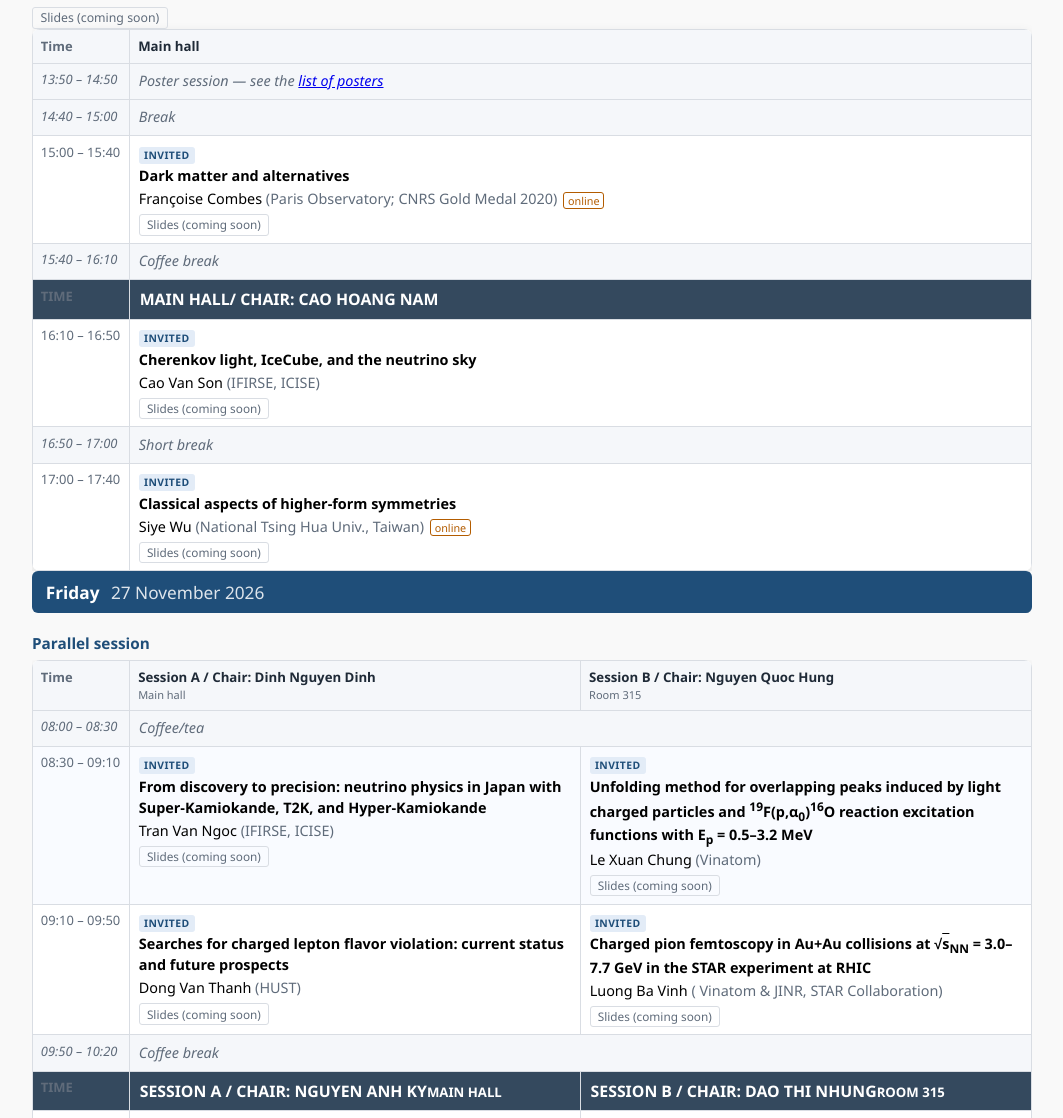
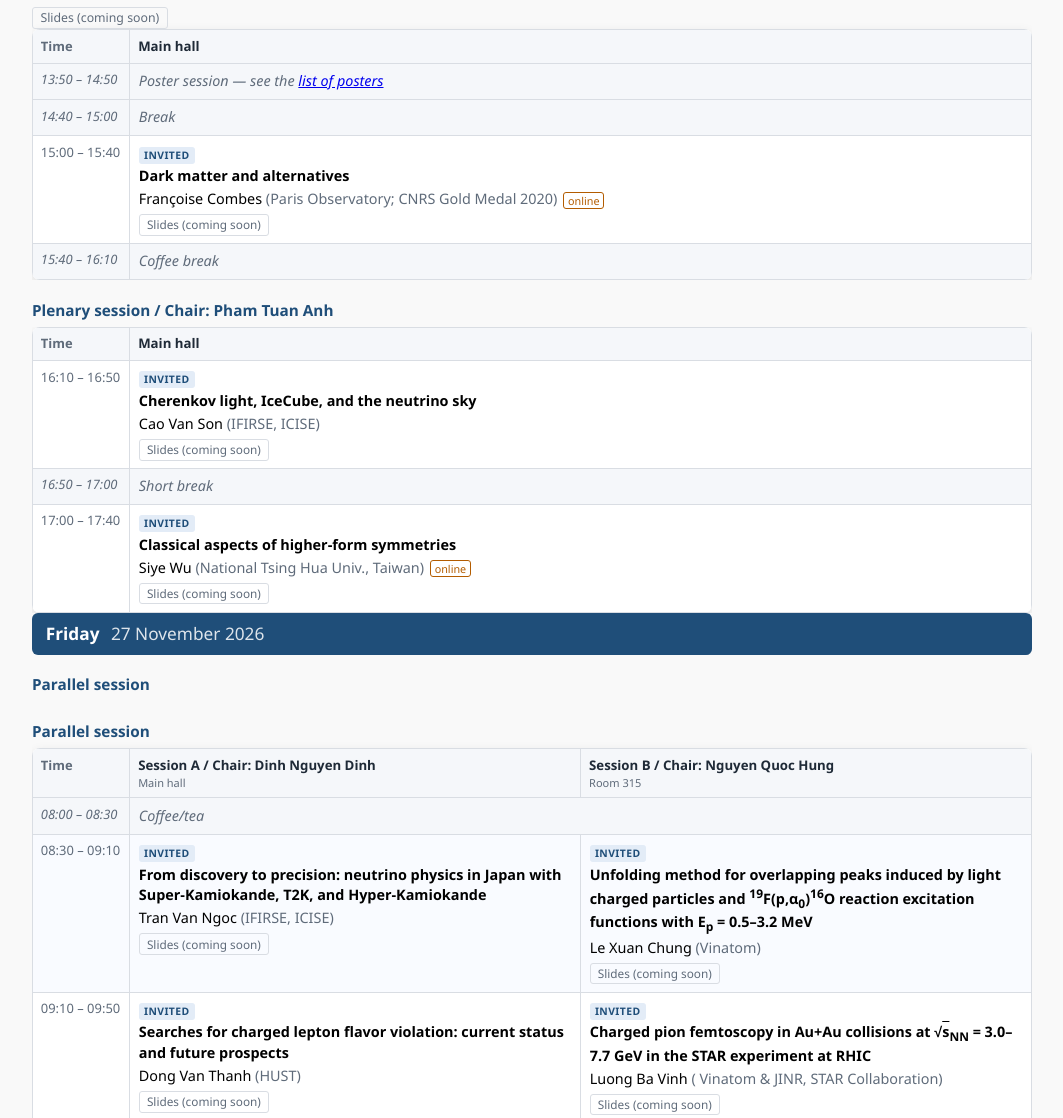
Before and after one commit to hoivl-nlc-vn/hoivl-nlc-vn.github.io, a plain HTML site: page hepvnconf2026.html in a window 1280 px wide. Shown: the part 5862-6980 px from the top of the page, without its empty margins (108-1171 px from the left). Drawn offline with nearby package versions, Linux system fonts and the light colour scheme.

Commit message:
Update session details in hepvnconf2026.html
Added plenary and parallel session details including speakers and titles.

```diff
--- a/hepvnconf2026.html
+++ b/hepvnconf2026.html
@@ -672,7 +672,9 @@ The meeting will cover (but is not limited to) the following topics:
       <!-- d2-12: paste the slides URL into href below -->
       <a class="vh-slides" href="" target="_blank" rel="noopener">Slides</a></div></td></tr>
 <tr class="vh-pause"><td class="vh-time">15:40 – 16:10</td><td colspan="1">Coffee break</td></tr>
-	<tr><th class="vh-time">Time</th><th>Main hall/ Chair: Cao Hoang Nam</th></tr></thead><tbody>
+	  </table></div></div>
+	  <h4 class="vh-sess">Plenary session / Chair: Pham Tuan Anh</h4><div class="vh-scroll"><table class="vh-table"><thead>
+<tr><th class="vh-time">Time</th><th>Main hall</th></tr></thead><tbody>
 <tr><td class="vh-time">16:10 – 16:50</td><td><div class="vh-talk" id="talk-d2-13"><span class="vh-kind vh-inv">Invited</span><div class="vh-title">Cherenkov light, IceCube, and the neutrino sky</div><div class="vh-spk">Cao Van Son <span class="vh-aff">(IFIRSE, ICISE)</span></div>
       <!-- d2-13: paste the slides URL into href below -->
       <a class="vh-slides" href="" target="_blank" rel="noopener">Slides</a></div></td></tr>
@@ -697,6 +699,7 @@ The meeting will cover (but is not limited to) the following topics:
       <!-- d3-04: paste the slides URL into href below -->
       <a class="vh-slides" href="" target="_blank" rel="noopener">Slides</a></div></td></tr>
 <tr class="vh-pause"><td class="vh-time">09:50 – 10:20</td><td colspan="2">Coffee break</td></tr>
+	<h4 class="vh-sess">Parallel session</h4><div class="vh-scroll"><table class="vh-table vh-par"><thead>
 	<tr><th class="vh-time">Time</th><th>Session A / Chair: Nguyen Anh Ky<small>Main hall </small></th><th>Session B / Chair: Dao Thi Nhung<small>Room 315</small></th></tr></thead><tbody>
 <tr><td class="vh-time">10:20 – 10:45</td><td><div class="vh-talk" id="talk-d3-05"><span class="vh-kind vh-oral">Oral</span><div class="vh-title"> Advancing Constraints on Primordial Gravitational Waves with the Next-Generation BICEP dataset </div><div class="vh-spk">Baibhav Singari <span class="vh-aff">(Univ. of Minnesota)</span></div>
       <!-- d3-05: paste the slides URL into href below -->
```
